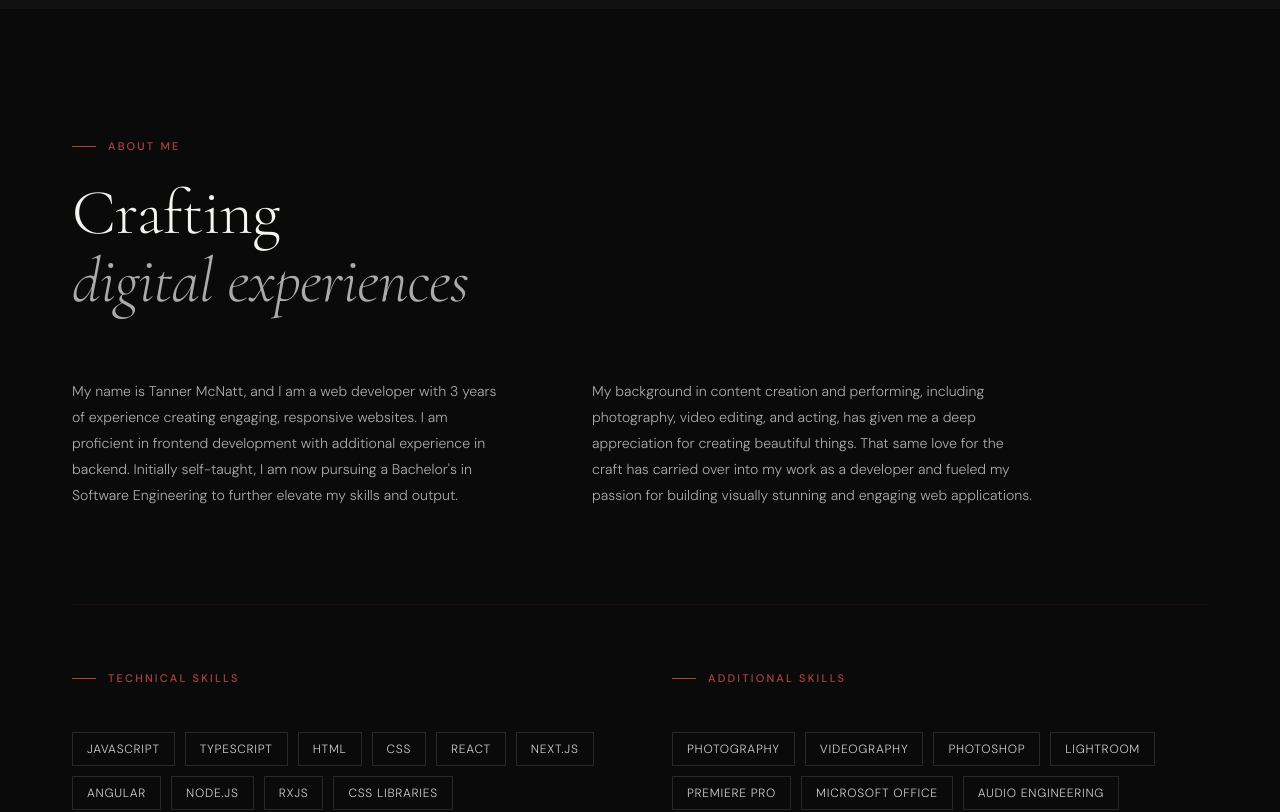
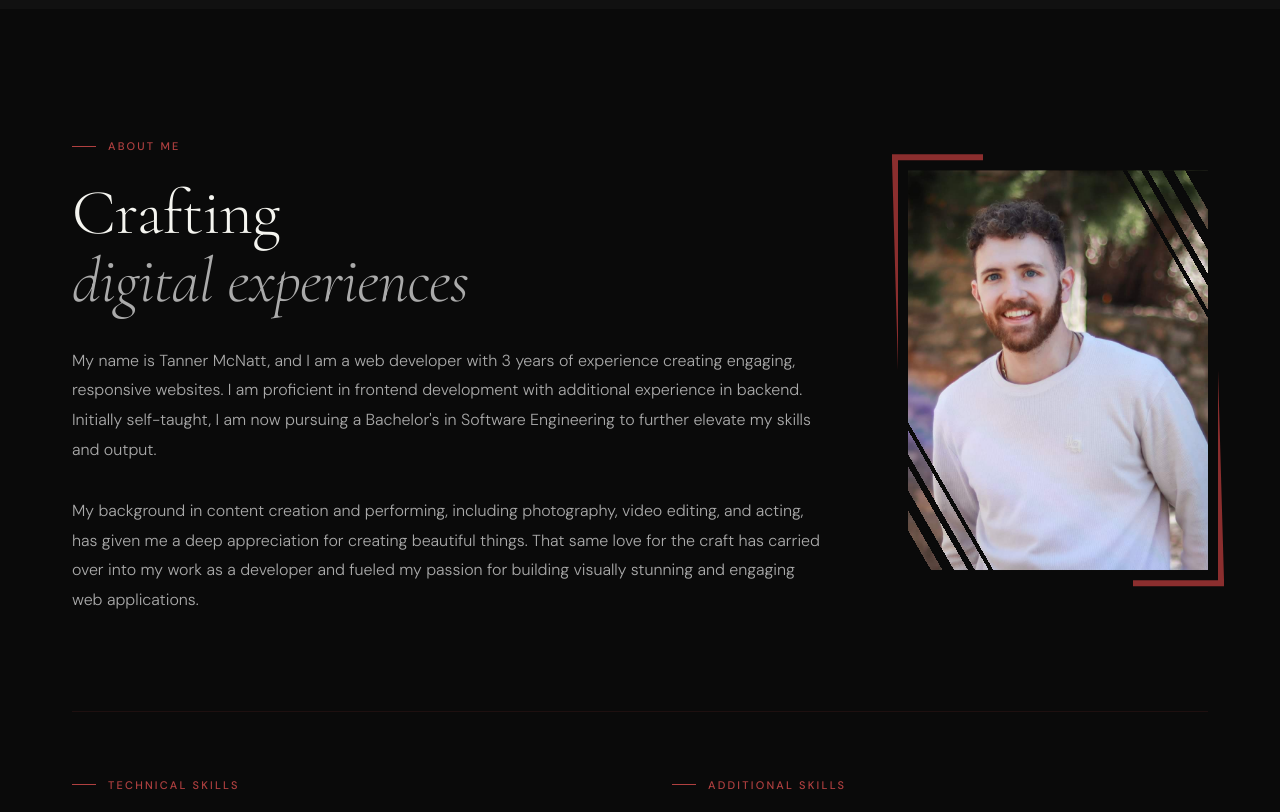
Before and after one commit to tannermcmanner/tanner-showcase, a React (Vite) app: page / in a window 1280 px wide. Shown: the part 1580-2392 px from the top of the page. Built offline with nearby package versions, Linux system fonts and the light colour scheme.

Commit message:
Refactor code structure for improved readability and maintainability

```diff
--- a/src/components/About.css
+++ b/src/components/About.css
@@ -4,7 +4,7 @@
 }
 
 .about__header {
-  margin-bottom: 4rem;
+  margin-bottom: 2rem;
 }
 
 .about__heading {
@@ -21,13 +21,24 @@
   color: var(--gray-light);
 }
 
-/* ---- Bio ---- */
+/* ---- Content grid (header+bio left, image right) ---- */
+.about__content {
+  display: grid;
+  grid-template-columns: 1fr auto;
+  gap: 5rem;
+  align-items: center;
+  margin-bottom: 6rem;
+}
+
+.about__left {
+  display: flex;
+  flex-direction: column;
+}
+
 .about__bio-wrap {
-  display: grid;
-  grid-template-columns: 1fr 1fr;
-  gap: 2rem 5rem;
-  margin-bottom: 6rem;
-  max-width: 960px;
+  display: flex;
+  flex-direction: column;
+  gap: 2rem;
 }
 
 .about__bio {
@@ -36,6 +47,112 @@
   line-height: 1.85;
   color: var(--gray-light);
   font-weight: 300;
+}
+
+@media (min-width: 901px) {
+  .about__bio {
+    font-size: clamp(1rem, 1.25vw, 1.175rem);
+  }
+}
+
+.about__bio-image-wrap {
+  flex-shrink: 0;
+  position: relative;
+}
+
+.about__bio-image-corners {
+  position: absolute;
+  top: -16px;
+  left: -16px;
+  width: calc(100% + 32px);
+  height: calc(100% + 32px);
+  color: var(--red);
+  pointer-events: none;
+  overflow: visible;
+}
+
+.about__bio-image {
+  width: 300px;
+  height: 400px;
+  object-fit: cover;
+  object-position: center top;
+  display: block;
+  -webkit-mask-image:
+    linear-gradient(
+      240deg,
+      transparent 0px,
+      transparent 20px,
+      white 20px,
+      white 30px,
+      transparent 30px,
+      transparent 40px,
+      white 40px,
+      white 52px,
+      transparent 52px,
+      transparent 58px,
+      white 58px,
+      white 70px,
+      transparent 70px,
+      transparent 74px,
+      white 74px
+    ),
+    linear-gradient(
+      60deg,
+      transparent 0px,
+      transparent 20px,
+      white 20px,
+      white 30px,
+      transparent 30px,
+      transparent 40px,
+      white 40px,
+      white 52px,
+      transparent 52px,
+      transparent 58px,
+      white 58px,
+      white 70px,
+      transparent 70px,
+      transparent 74px,
+      white 74px
+    );
+  mask-image:
+    linear-gradient(
+      240deg,
+      transparent 0px,
+      transparent 20px,
+      white 20px,
+      white 30px,
+      transparent 30px,
+      transparent 40px,
+      white 40px,
+      white 52px,
+      transparent 52px,
+      transparent 58px,
+      white 58px,
+      white 70px,
+      transparent 70px,
+      transparent 74px,
+      white 74px
+    ),
+    linear-gradient(
+      60deg,
+      transparent 0px,
+      transparent 20px,
+      white 20px,
+      white 30px,
+      transparent 30px,
+      transparent 40px,
+      white 40px,
+      white 52px,
+      transparent 52px,
+      transparent 58px,
+      white 58px,
+      white 70px,
+      transparent 70px,
+      transparent 74px,
+      white 74px
+    );
+  -webkit-mask-composite: source-in;
+  mask-composite: intersect;
 }
 
 /* ---- Skills ---- */
@@ -73,10 +190,19 @@
 
 /* ---- Responsive ---- */
 @media (max-width: 900px) {
-  .about__bio-wrap {
+  .about__content {
     grid-template-columns: 1fr;
-    gap: 1.5rem;
-    max-width: 100%;
+  }
+
+  .about__bio-image-wrap {
+    max-width: 380px;
+    margin: 0 auto;
+  }
+
+  .about__bio-image {
+    width: 100%;
+    height: auto;
+    aspect-ratio: 3 / 4;
   }
 
   .about__skills-wrap {
@@ -89,8 +215,4 @@
   .about {
     padding: 5rem 0;
   }
-
-  .about__bio-wrap {
-    margin-bottom: 4rem;
-  }
 }
--- a/src/components/About.tsx
+++ b/src/components/About.tsx
@@ -1,5 +1,5 @@
 import { useRef } from 'react'
-import { motion, useInView } from 'framer-motion'
+import { motion, useInView, useScroll, useTransform } from 'framer-motion'
 import './About.css'
 
 const technicalSkills = [
@@ -29,6 +29,13 @@ export default function About() {
   const ref = useRef<HTMLElement>(null)
   const isInView = useInView(ref, { once: true, margin: '-8%' })
 
+  const imageRef = useRef<HTMLDivElement>(null)
+  const { scrollYProgress } = useScroll({
+    target: imageRef,
+    offset: ['start end', 'end start'],
+  })
+  const imageY = useTransform(scrollYProgress, [0, 1], ['-12%', '12%'])
+
   const bioVariants = {
     hidden: { opacity: 0, y: 40 },
     visible: (i: number) => ({
@@ -41,7 +48,9 @@ export default function About() {
   return (
     <section id="about" className="about" ref={ref}>
       <div className="container">
-        {/* Header */}
+        {/* Header + Bio + Image */}
+        <div className="about__content">
+          <div className="about__left">
             <motion.div
               className="about__header"
               initial={{ opacity: 0, y: 30 }}
@@ -51,8 +60,6 @@ export default function About() {
               <span className="section-label">About Me</span>
               <h2 className="about__heading">Crafting<br /><em>digital experiences</em></h2>
             </motion.div>
-
-        {/* Bio */}
             <div className="about__bio-wrap">
               <motion.p
                 className="about__bio"
@@ -78,6 +85,35 @@ export default function About() {
                 love for the craft has carried over into my work as a developer and fueled my passion
                 for building visually stunning and engaging web applications.
               </motion.p>
+            </div>
+          </div>
+          <motion.div
+            ref={imageRef}
+            className="about__bio-image-wrap"
+            custom={2}
+            variants={bioVariants}
+            initial="hidden"
+            animate={isInView ? 'visible' : 'hidden'}
+            style={{ y: imageY }}
+          >
+            <img
+              src="/about_me.jpg"
+              alt="Tanner McNatt"
+              className="about__bio-image"
+            />
+            <svg
+              className="about__bio-image-corners"
+              viewBox="0 0 332 432"
+              preserveAspectRatio="none"
+              xmlns="http://www.w3.org/2000/svg"
+              aria-hidden="true"
+            >
+              {/* Top-left: horizontal square end, vertical tapers to point at mid-height */}
+              <polygon points="0,0 91,0 91,6 6,6 6,216 0,6" fill="currentColor" />
+              {/* Bottom-right: mirrored */}
+              <polygon points="332,432 241,432 241,426 326,426 326,216 332,426" fill="currentColor" />
+            </svg>
+          </motion.div>
         </div>
 
         {/* Skills */}
```
Also changed, not shown: public/about_me.jpg (added). Lines whose indentation alone changed are shown as unchanged.
